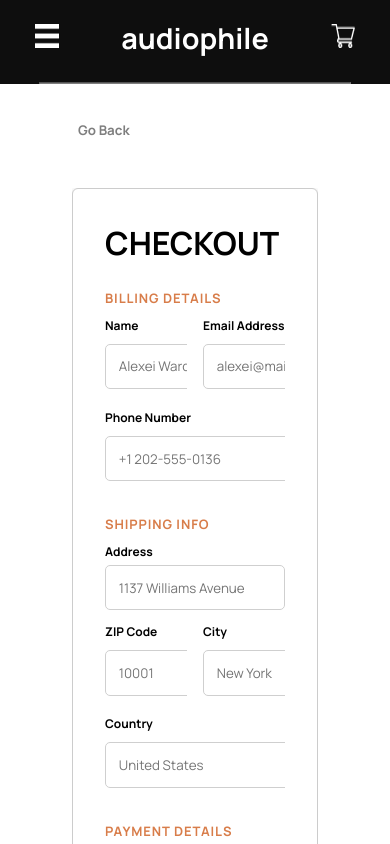
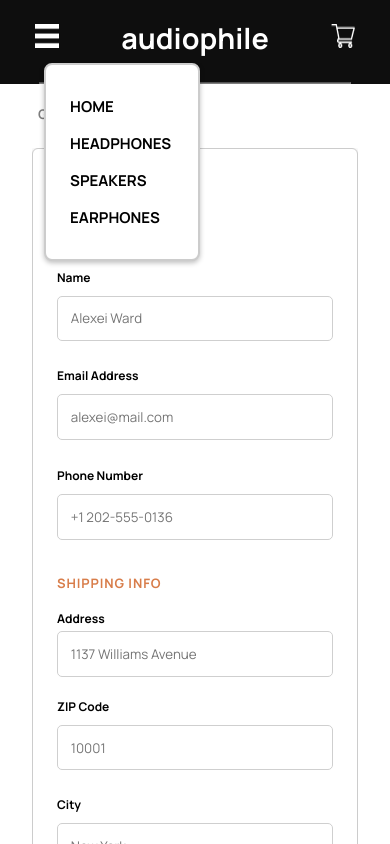
Before and after one commit to Mplusabiodun/gadgets-ecommerce-vue3, a Vue app: page /checkout in a window 390 px wide. Both pictures are taken after a click on the picture 47 px from the left and 36 px from the top of the page. Shown: the top 844 px of the page. Built offline with nearby package versions, Linux system fonts and the light colour scheme.

Commit message:
checkout and hamburger media query for mobile

```diff
--- a/src/components/Reuseable/CheckOut.vue
+++ b/src/components/Reuseable/CheckOut.vue
@@ -229,8 +229,8 @@ export default {
     },
     backDrop() {
       this.continueToPay = false;
-      this.$router.push("/homepage");
-      this.cart.splice(0, this.cart.length);
+      // this.$router.push("/homepage");
+      // this.cart.splice(0, this.cart.length);
     },
     proceedToPay() {
       if (
@@ -479,7 +479,6 @@ dialog {
   left: 0;
   right: 0;
   height: 100dvh;
-  /* background: rgba(0, 0, 0, 0.25); */
   background-color: rgba(0, 0, 0, 0.25);
   /* backdrop-filter: blur(1px); */
   cursor: pointer;
@@ -575,6 +574,7 @@ hr {
   width: 40%;
   padding-left: 1rem;
 }
+
 .inner_div2 h3 {
   color: #fff;
   margin-bottom: 5px;
@@ -684,78 +684,92 @@ hr {
 /* Mobile ----------- */
 @media only screen and (max-width: 767px) {
   .container {
-    margin: 3rem 4.5rem 0 4.5rem;
+    margin: 2rem 2rem 0 2rem;
   }
-  .container2 {
+  .go_back {
+    margin-bottom: 1.5rem;
+  }
+  .checkout {
+    padding: 1.5rem;
+  }
+  input {
+    width: 100%;
+  }
+  .checkout_text {
+    font-size: 26px;
+  }
+  label {
+    margin: 0.5rem 0 0 0;
+  }
+  .name_email,
+  .zipcode_city,
+  .emoneyNumberPin {
     flex-direction: column;
   }
-  .checkout {
+  .name_email input {
     width: 100%;
-    margin-bottom: 3rem;
   }
-  .go_back {
-    margin-bottom: 3rem;
+  .email_div,
+  .city_div,
+  .eMoneyPin {
+    margin-left: 0rem;
+    margin-top: 0.5rem;
   }
-  input {
-    width: 16.8rem;
+  .payment_method {
+    flex-direction: column;
   }
-  .checkout_text {
-    font-size: 32px;
+  .payment_method label {
+    margin-bottom: 1rem;
   }
-  .billing,
-  .shipping,
-  .payment {
-    letter-spacing: 0.9px;
-  }
-  .name_email input {
-    width: 16.8rem;
+  .payment_method {
+    flex-direction: column;
   }
   .e_money,
   .c_delivery {
-    width: 16.8rem;
-    margin: 0 0 1rem 11.8rem;
+    width: 100%;
+    margin: 0 0 1rem 0rem;
   }
   .c_delivery {
-    margin: 0 0 1rem 17.9rem;
+    margin: 0 0 1rem 0;
   }
 
   /* SUMMARY */
   .summary {
     width: 100%;
+    height: 36rem;
   }
 
   .name_price {
-    margin: 0 0 0 -22rem;
-  }
-  .cart_name {
-    letter-spacing: 1px;
-  }
-  .cart_price {
-    letter-spacing: 1px;
-  }
-  .total {
-    margin: 1rem 0;
-    letter-spacing: 1px;
-  }
-  .total h3 {
-    font-size: 15px;
-  }
-  .continue {
-    letter-spacing: 2px;
+    margin: 0 0 0 -5rem;
   }
 
   /* Dialog */
   dialog {
-    width: 65%;
+    top: 45%;
+    width: 80%;
     letter-spacing: 1px;
   }
   .thankyou {
-    font-size: 32px;
+    font-size: 26px;
   }
   .confimationemail {
-    font-size: 17px;
+    font-size: 14px;
+    opacity: 90%;
   }
-
+  .main_div {
+    flex-direction: column;
+  }
+  .inner_div {
+    width: 100%;
+  }
+  #firstProduct {
+    width: 3.5rem;
+    height: 3.5rem;
+  }
+  .inner_div2 {
+    width: 100%;
+    padding: 2rem 0 2rem 2rem;
+  }
   .dialog_name_price h3 {
     font-size: 17px;
   }
--- a/src/components/Reuseable/TheHeader.vue
+++ b/src/components/Reuseable/TheHeader.vue
@@ -1,7 +1,12 @@
 <template>
   <div class="outside">
     <nav class="nav_bar">
-      <img id="Hamburger" src="@\assets\Hamburger.png" alt="Hamburger" />
+      <img
+        id="Hamburger"
+        src="@\assets\Hamburger.png"
+        alt="Hamburger"
+        @click="hamburgerDisplay"
+      />
       <h3 class="audiophile">audiophile</h3>
       <nav class="navigations">
         <router-link to="/homepage">HOME</router-link>
@@ -39,6 +44,17 @@
         <button @click="checkOut" class="checkout">CHECKOUT</button>
       </div>
     </dialog>
+
+    <dialog open v-if="hamburger === true" class="hamburger">
+      <nav class="navigation2">
+        <ul>
+          <li @click="home">HOME</li>
+          <li @click="headphones">HEADPHONES</li>
+          <li @click="speaker">SPEAKERS</li>
+          <li @click="earphone">EARPHONES</li>
+        </ul>
+      </nav>
+    </dialog>
   </div>
 </template>
 
@@ -55,9 +71,30 @@ export default {
       addToCart: false,
       noOfSelectedProduct: 0,
       total: 0,
+      hamburger: false,
     };
   },
+  computed: {},
   methods: {
+    hamburgerDisplay() {
+      this.hamburger = !this.hamburger;
+    },
+    home() {
+      this.$router.push("/homepage");
+      this.hamburger = false;
+    },
+    headphones() {
+      this.$router.push("/headphones");
+      this.hamburger = false;
+    },
+    speaker() {
+      this.$router.push("/speakers");
+      this.hamburger = false;
+    },
+    earphone() {
+      this.$router.push("/earphones");
+      this.hamburger = false;
+    },
     toCart() {
       this.addToCart = !this.addToCart;
       this.noOfSelectedProduct = this.cart.length;
@@ -86,7 +123,6 @@ export default {
 * {
   color: #000000;
 }
-
 .outside {
   position: relative;
   color: #ffffff;
@@ -217,6 +253,41 @@ dialog {
   color: #fff;
   letter-spacing: 2px;
 }
+
+/* HAMBURGER */
+/* .hamburger {
+  position: fixed;
+  top: 25%;
+  left: 0%;
+  transform: translate(-50%, -50%);
+  width: 50%;
+  background-color: #fff;
+  border: 2px solid #ccc;
+  padding: 25px;
+  box-shadow: 0 2px 5px rgba(0, 0, 0, 0.25);
+  border-radius: 8px;
+  z-index: 100;
+} */
+.hamburger {
+  position: absolute;
+  top: 75%;
+  left: 19%;
+  transform: translate(-50%, 0%);
+  width: 40%;
+  background-color: #fff;
+  border: 2px solid #ccc;
+  padding: 15px 0;
+  box-shadow: 0 2px 5px rgba(0, 0, 0, 0.25);
+  z-index: 100;
+  font-weight: bold;
+  border-radius: 8px;
+}
+.hamburger li {
+  list-style-type: none;
+  font-size: 15px;
+  margin: 1rem 0 1rem -1rem;
+}
+
 /* Tablets / iPad ----------- */
 /* and (min-width: 768px) */
 @media only screen and (max-width: 1024px) {
```
